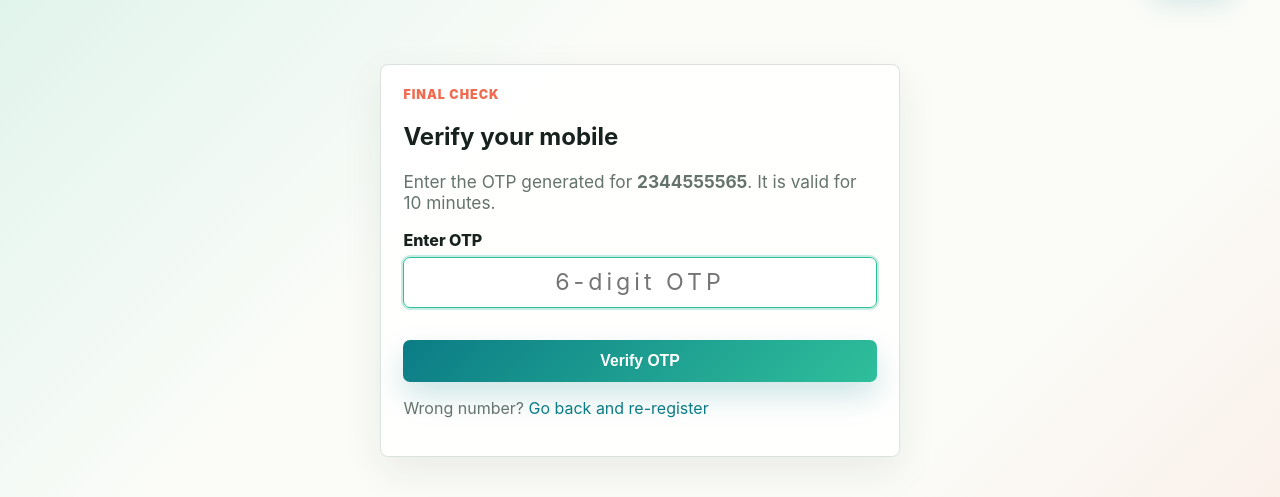
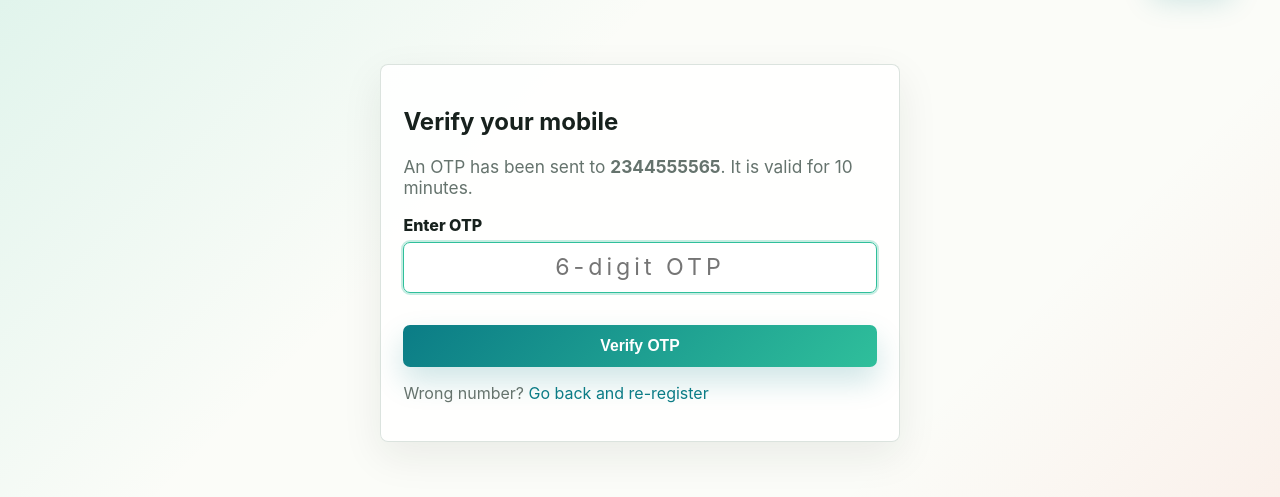
Before and after one commit to ankushkundapuraannaiah-bit/Eyentra, a Flask app: page /verify-otp in a window 1280 px wide. Shown: the part 65-562 px from the top of the page. Run offline with Flask 3, Linux system fonts and the light colour scheme; a user stored in the database is signed in.

Commit message:
Update verify_otp.html

```diff
--- a/templates/verify_otp.html
+++ b/templates/verify_otp.html
@@ -1,18 +1,29 @@
 {% extends "base.html" %}
-{% block title %}Verify OTP - Eyentra{% endblock %}
+{% block title %}Verify OTP — Eyentra{% endblock %}
 
 {% block content %}
 <div class="auth-card">
-    <p class="eyebrow">Final check</p>
     <h2>Verify your mobile</h2>
     <p class="auth-sub">
-        Enter the OTP generated for <strong>{{ mobile }}</strong>. It is valid for 10 minutes.
+        An OTP has been sent to <strong>{{ mobile }}</strong>.
+        It is valid for 10 minutes.
     </p>
 
     <form method="POST" action="{{ url_for('verify_otp') }}">
+
         <div class="form-group">
             <label for="otp">Enter OTP</label>
-            <input type="text" id="otp" name="otp" placeholder="6-digit OTP" maxlength="6" pattern="\d{6}" required autofocus class="otp-input">
+            <input
+                type="text"
+                id="otp"
+                name="otp"
+                placeholder="6-digit OTP"
+                maxlength="6"
+                pattern="\d{6}"
+                required
+                autofocus
+                class="otp-input"
+            >
         </div>
 
         <button type="submit" class="btn btn-primary btn-full">Verify OTP</button>
```
